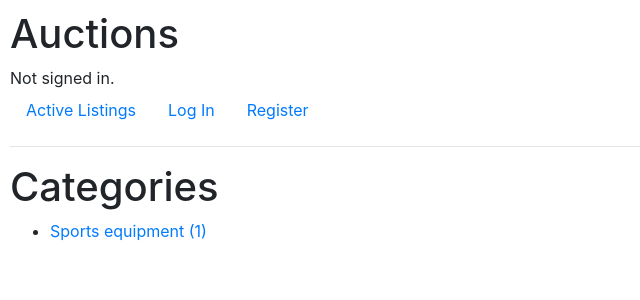
After one commit to mwhitman189/auction-site, a Django app: page /categories in a window 1280 px wide. The commit adds this page. Shown: the top 300 px of the page, without its empty margins (0-640 px from the left). Run offline with Django 3.2, Linux system fonts and the light colour scheme; data comes from the database, SQL or seed files in the repository; some libraries are stand-ins or nearby versions.

Commit message:
task: Add categories and category views

```diff
--- /dev/null
+++ b/auctions/templates/auctions/categories.html
@@ -0,0 +1,13 @@
+{% extends 'auctions/layout.html' %} {%block title%}Categories{%endblock%}
+{%block body%}
+<h1>Categories</h1>
+<ul>
+    {%for category in categories%}
+    <li>
+        <a href="{%url 'auctions:category' category.category%}"
+            >{{category.category}} ({{category.item_count}})</a
+        >
+    </li>
+    {%endfor%}
+</ul>
+{%endblock%}
--- a/auctions/templates/auctions/listing.html
+++ b/auctions/templates/auctions/listing.html
@@ -1,3 +1,4 @@
-{% extends "auctions/layout.html" %} {% block body %}
+{% extends "auctions/layout.html" %} {%block title%}{{listing.name}}{%endblock%}
+{% block body %}
 <h2>{{listing}}</h2>
 TODO {% endblock %}
--- a/auctions/urls.py
+++ b/auctions/urls.py
@@ -6,6 +6,8 @@ app_name = "auctions"
 
 urlpatterns = [
     path("", views.index, name="index"),
+    path("categories", views.categories, name="categories"),
+    path("category/<str:category>", views.category, name="category"),
     path("listing/<int:listing_id>", views.listing, name="listing"),
     path("login", views.login_view, name="login"),
     path("logout", views.logout_view, name="logout"),
--- a/auctions/views.py
+++ b/auctions/views.py
@@ -3,6 +3,7 @@ from django.db import IntegrityError
 from django.http import HttpResponse, HttpResponseRedirect
 from django.shortcuts import render
 from django.urls import reverse
+from django.db.models import Count
 
 from .models import User, AuctionListing
 
@@ -12,9 +13,20 @@ def index(request):
     return render(request, "auctions/index.html", {"listings": listings})
 
 
+def categories(request):
+    categories = AuctionListing.objects.values(
+        'category').annotate(item_count=Count('category'))
+    return render(request, "auctions/categories.html", {"categories": categories})
+
+
 def listing(request, listing_id):
     listing = AuctionListing.objects.get(id=listing_id)
     return render(request, "auctions/listing.html", {"listing": listing})
+
+
+def category(request, category):
+    category_items = AuctionListing.objects.filter(category=category)
+    return render(request, "auctions/category.html", {"category": category, "category_items": category_items})
 
 
 def login_view(request):
```
Also changed, not shown: auctions/templates/auctions/category.html (added, +11 -0 lines).
